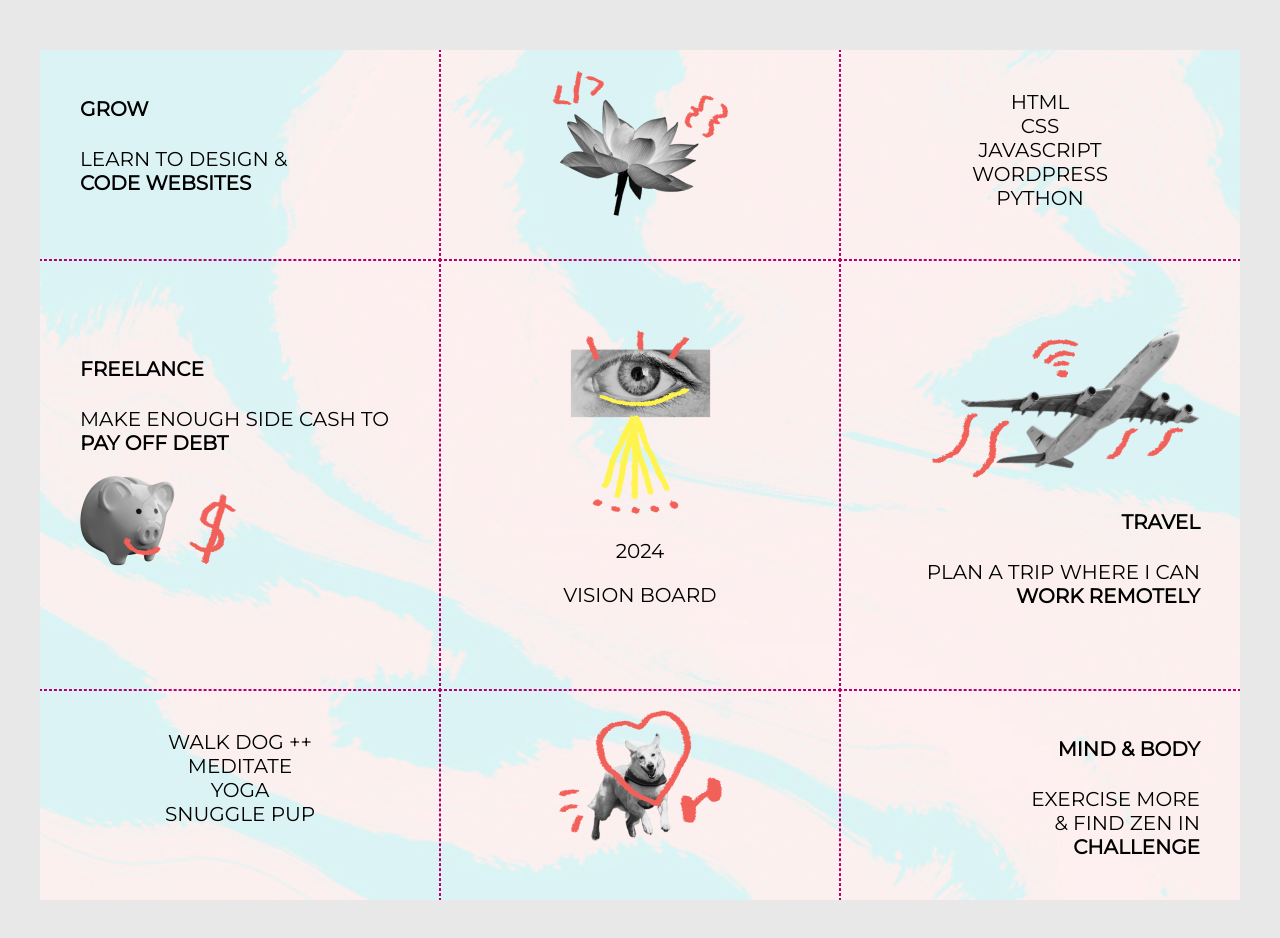
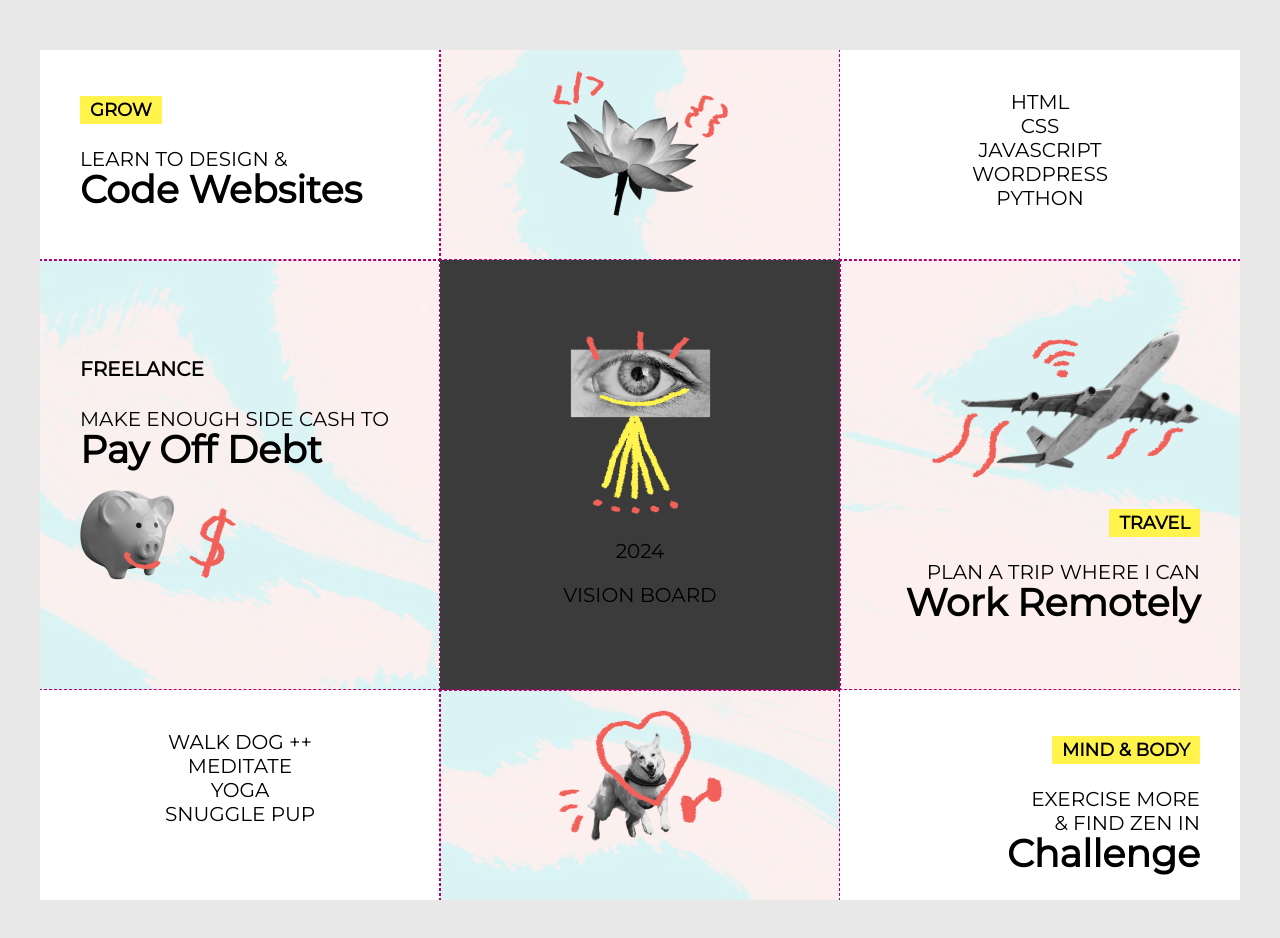
Before and after one commit to AshDesignsllc/mood-board, a plain HTML site: page index.html in a window 1280 px wide. Drawn offline with Linux system fonts and the light colour scheme.

Commit message:
Add background colors and style highlighted & strong text

```diff
--- a/css/main.css
+++ b/css/main.css
@@ -43,7 +43,24 @@ body {
     text-align: right;
 }
 
-ul li {
-    list-style: none;
-    padding-right: 25px;
+.corner {
+    background-color: hsl(0,0%,100%);
 }
+
+.main-focus {
+    background-color: hsl(0,0%,23%);
+}
+
+/* TEXT STYLING */
+
+.highlight {
+    background-color: hsl(56,100%,65%);
+    font-size: 18px;
+    padding: 3px 10px;
+}
+
+strong {
+    font-size: 38px;
+    line-height: 38px;
+    text-transform: capitalize;
+}
--- a/index.html
+++ b/index.html
@@ -11,14 +11,14 @@
 </head>
 <body>
 	<div id="vision-board">
-		<div class="block small-block">
+		<div class="block small-block corner">
 			<h4><span class="highlight">Grow</span></h4>
 			<p>Learn to Design & <br><strong>Code Websites</strong></p>
 		</div>
 		<div class="block small-block center">
 			<img src="./img/flower.png" alt="flower">
 		</div>
-		<div class="block small-block center">
+		<div class="block small-block center corner">
 			<p>HTML<br>
 				CSS<br>
 				JavaScript<br>
@@ -31,7 +31,7 @@
 			<p>Make Enough Side Cash to <br><strong>Pay off debt</strong></p>
 			<img src="./img/piggy.png" alt="piggy_bank">
 		</div>
-		<div class="block large-block center">
+		<div class="block large-block center main-focus">
 			<img src="./img/eye.png" alt="eye">
 			<p id="year">2024</p>
 			<p id="project-title">Vision Board</p>
@@ -41,7 +41,7 @@
 			<h4><span class="highlight">Travel</span></h4>
 			<p>Plan A Trip Where I Can <br><strong>Work Remotely</strong></p>
 		</div>
-		<div class="block small-block center">
+		<div class="block small-block center corner">
 			<p>Walk Dog ++<br>
 				Meditate<br>
 				Yoga<br>
@@ -51,7 +51,7 @@
 		<div class="block small-block center">
 			<img src="./img/doggo.png" alt="dog">
 		</div>
-		<div class="block small-block right">
+		<div class="block small-block right corner">
 			<h4><span class="highlight">Mind & body</span></h4>
 			<p>Exercise More <br>& Find Zen in<br><strong>Challenge</strong></p>
 		</div>
```
